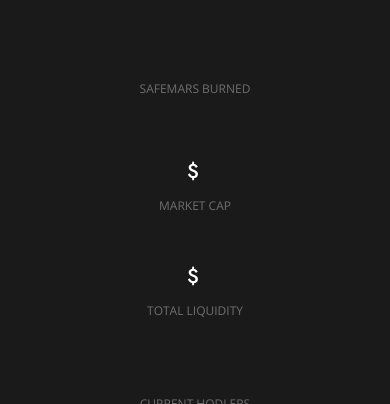
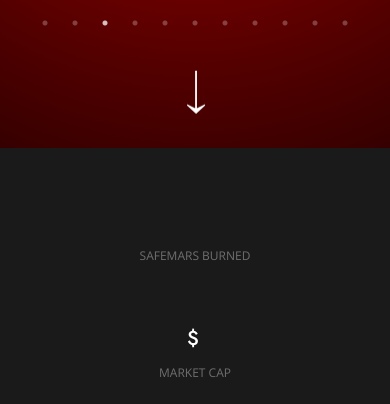
Before and after one commit to safemartian/safemars, a plain HTML site: page index.html in a window 390 px wide. Shown: the part 696-1100 px from the top of the page. Drawn offline with nearby package versions, Linux system fonts and the light colour scheme; no server answers; a web font is replaced by a local one.

Commit message:
Added arrow for going to About Us

```diff
--- a/assets/css/style.css
+++ b/assets/css/style.css
@@ -629,7 +629,7 @@ section#cliens a {
 
 @media (max-width: 991px) {
     #hero {
-        height: auto;
+        height: 100%;
         text-align: center;
     }
 
--- a/index.html
+++ b/index.html
@@ -222,6 +222,11 @@
                      alt="dark">
             </a>
         </div>
+
+        <figure class="bounce"><a class="scrollto" href="#about">
+            <img loading="lazy" width="19" height="45"
+                 src="assets/img/ic_arrow_white-1.svg" alt=""></a>
+        </figure>
     </div>
 
 
```
